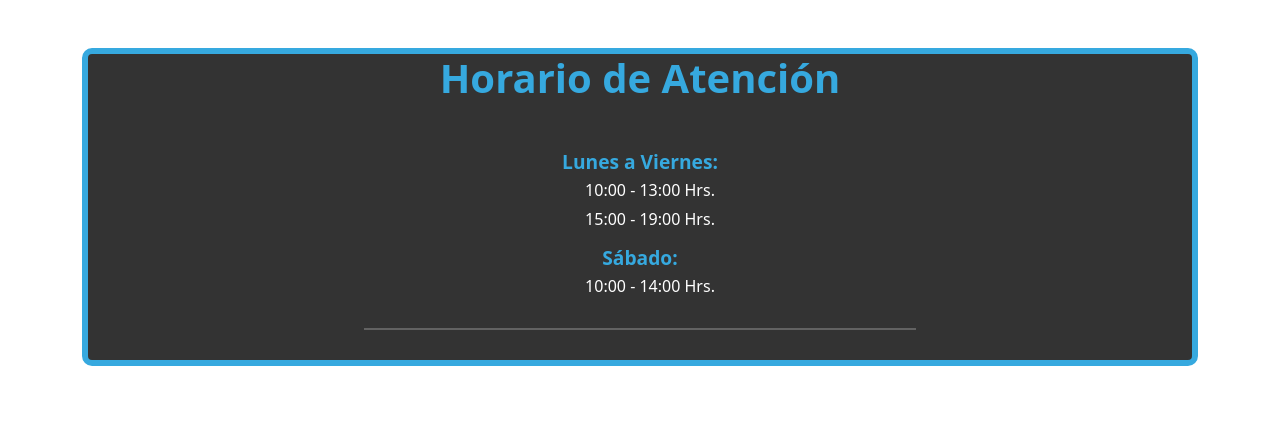
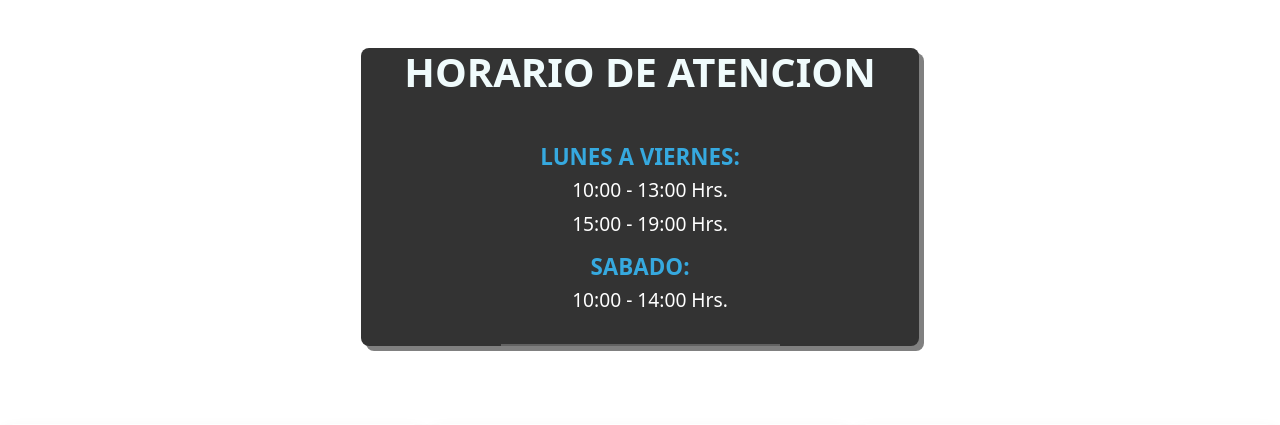
Before and after one commit to RodolfoGH2821/becker, a Flask app: page /contacto in a window 1280 px wide. Shown: the part 113-538 px from the top of the page. Run offline with Flask 3, Linux system fonts and the light colour scheme; some libraries are stand-ins or nearby versions.

Commit message:
sombras en horarios y terminado

```diff
--- a/static/css/styles.css
+++ b/static/css/styles.css
@@ -348,21 +348,22 @@
     text-align: center;
     margin-bottom: 20px; /* Espacio inferior para separarlo de otros elementos */
     background-color: #333; /* Mantengo tu color de fondo, pero recuerda que podría ocultar el borde */
-    border-color: var(--primary); /* Color azulado para el borde */
-    border-width: 6px; /* Ancho del borde */
-    border-style: solid; /* Estilo del borde (sólido, punteado, etc.) */
-    border-radius: 10px; /* Radio para hacer los bordes redondeados (ajusta el valor según necesites) */
+    width: 50%;
+    margin-left: 25%;
+    border-radius: 8px;
+    box-shadow: 5px 5px grey; /* 5px de desplazamiento horizontal, 5px vertical, color predeterminado */
+
 }
 
 .horario-atencion h1 {
     font-size: 2.5em; /* Tamaño de fuente más grande para el título */
     font-weight: bold; /* Texto en negrita */
-    color: var(--primary); /* Color del texto (puedes ajustarlo) */
+    color: var(--light); /* Color del texto (puedes ajustarlo) */
     margin-bottom: 15px; /* Espacio debajo del título */
 }
 
 .horario-atencion h4 {
-    font-size: 1.2em; /* Tamaño de fuente para los días */
+    font-size: 1.4em; /* Tamaño de fuente para los días */
     font-weight: bold; /* Texto en negrita */
     color: var(--primary); /* Color del texto (puedes ajustarlo) */
     margin-top: 15px; /* Espacio encima de los días */
@@ -370,7 +371,7 @@
 }
 
 .horario-atencion p {
-    font-size: 1em; /* Tamaño de fuente normal para las horas */
+    font-size: 1.2em; /* Tamaño de fuente normal para las horas */
     color: #ffffff; /* Color del texto (puedes ajustarlo) */
     margin-top: 5px; /* Espacio encima de las horas */
     margin-bottom: 5px; /* Espacio debajo de las horas */
--- a/templates/contacto.html
+++ b/templates/contacto.html
@@ -23,11 +23,11 @@ Inicio - Automotora Becker
 <div class="container-xxl py-5">
         <div class="container">
             <div class="text-center wow fadeInUp horario-atencion" data-wow-delay="0.1s">
-                <h1 class="mb-5">Horario de Atención</h1>
-                <h4>Lunes a Viernes:</h4>
+                <h1 class="mb-5">HORARIO DE ATENCION</h1>
+                <h4>LUNES A VIERNES:</h4>
                 <p>10:00 - 13:00 Hrs.</p>
                 <p>15:00 - 19:00 Hrs.</p>
-                <h4>Sábado:</h4>
+                <h4>SABADO:</h4>
                 <p>10:00 - 14:00 Hrs.</p>
                 <hr>
             </div>
```
Also changed, not shown: static/img/XXRR87/auto1.jpeg (deleted), static/img/XXRR87/auto2.jpeg (deleted), static/img/XXRR87/auto3.jpeg (deleted), static/img/XXRR87/auto4.jpeg (deleted).
